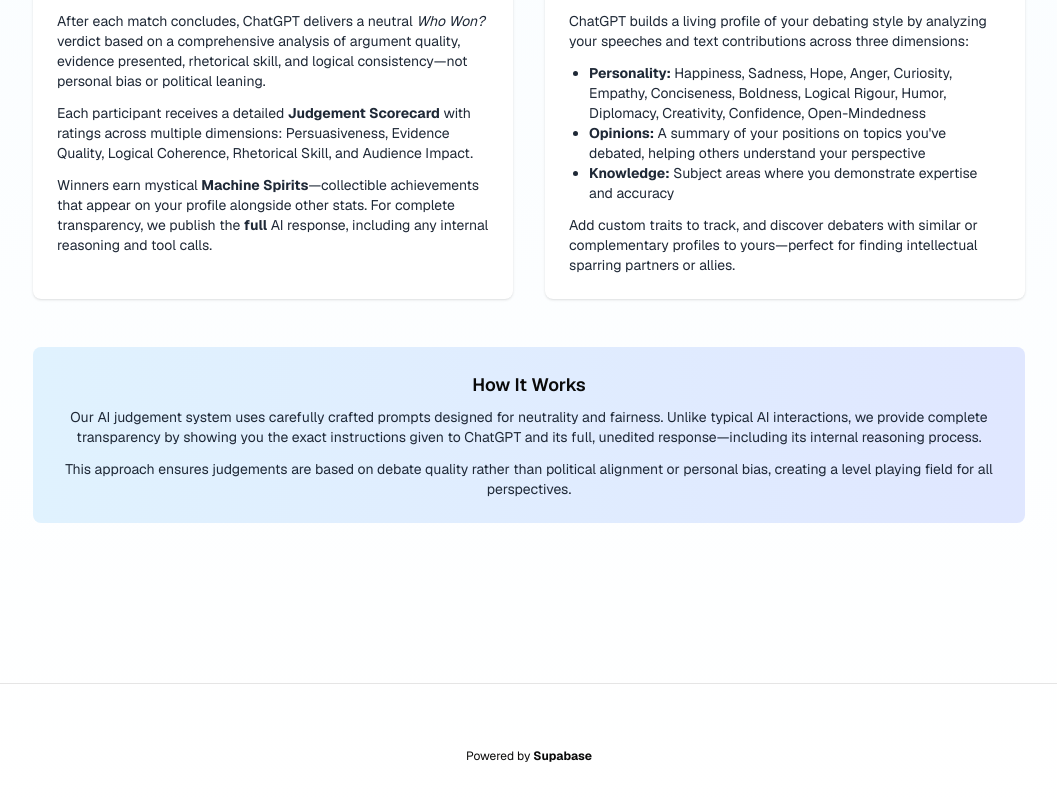
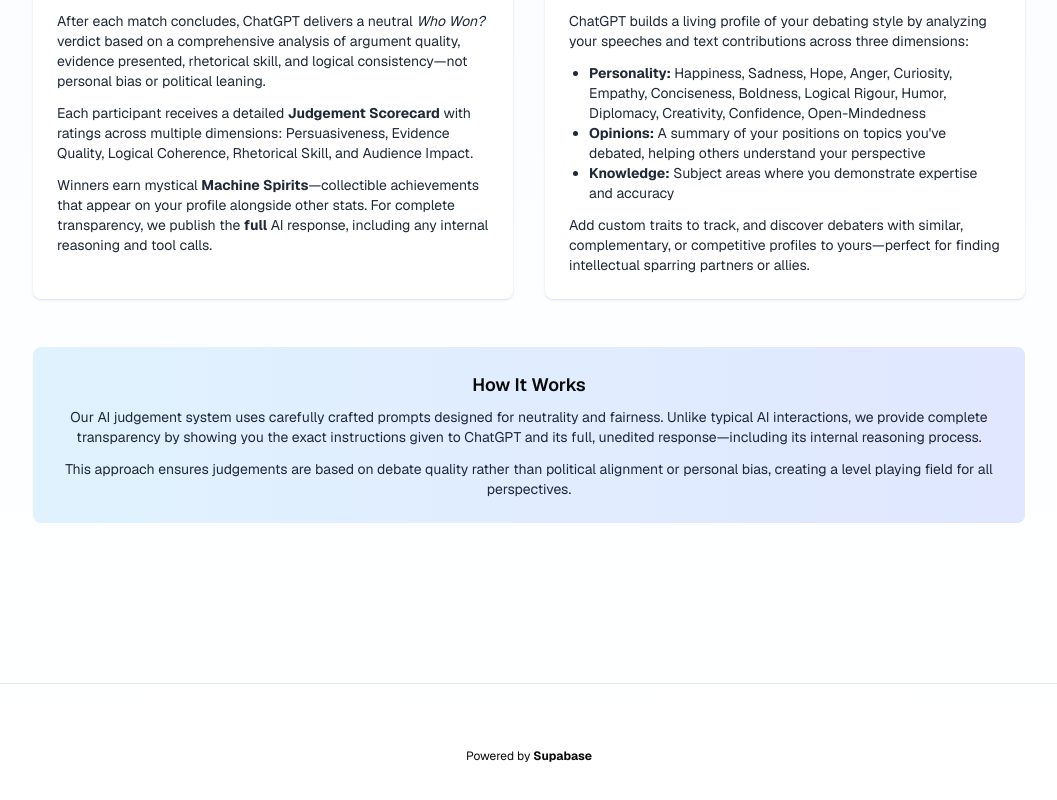
Before and after one commit to mattyjacks/WitShift, a Next.js app in the folder v1/witshift/: page / in a window 1280 px wide. Shown: the part 2010-2810 px from the top of the page, without its empty margins (111-1168 px from the left). Built offline with nearby package versions, Linux system fonts and the light colour scheme; no server answers.

Commit message:
change apostrophe, Update trait descriptions for clarity and inclusivity

```diff
--- a/v1/witshift/app/page.tsx
+++ b/v1/witshift/app/page.tsx
@@ -76,11 +76,11 @@ export default function Home() {
               </p>
               <ul className="list-disc pl-5 text-sm text-gray-800 mb-3">
                 <li><strong>Personality:</strong> Happiness, Sadness, Hope, Anger, Curiosity, Empathy, Conciseness, Boldness, Logical Rigour, Humor, Diplomacy, Creativity, Confidence, Open-Mindedness</li>
-                <li><strong>Opinions:</strong> A summary of your positions on topics you've debated, helping others understand your perspective</li>
+                <li><strong>Opinions:</strong> A summary of your positions on topics you&apos;ve debated, helping others understand your perspective</li>
                 <li><strong>Knowledge:</strong> Subject areas where you demonstrate expertise and accuracy</li>
               </ul>
               <p className="text-sm text-gray-800">
-                Add custom traits to track, and discover debaters with similar or complementary profiles to yours—perfect for finding intellectual sparring partners or allies.
+                Add custom traits to track, and discover debaters with similar, complementary, or competitive profiles to yours—perfect for finding intellectual sparring partners or allies.
               </p>
             </div>
           </div>
```
